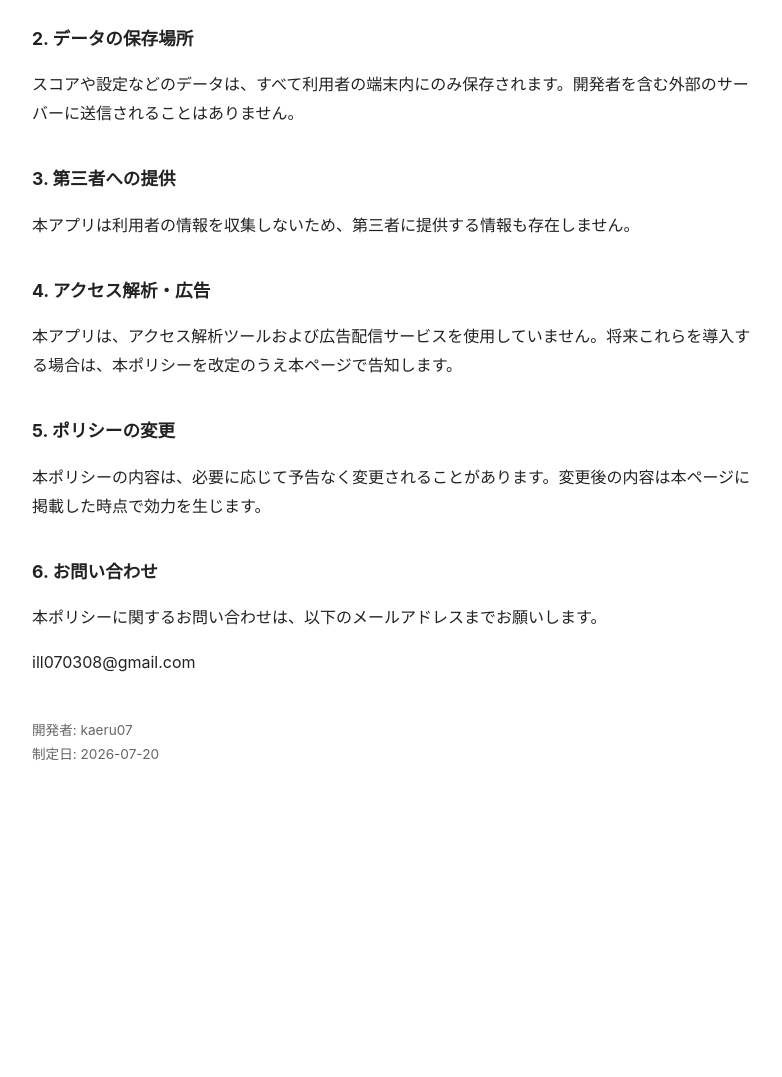
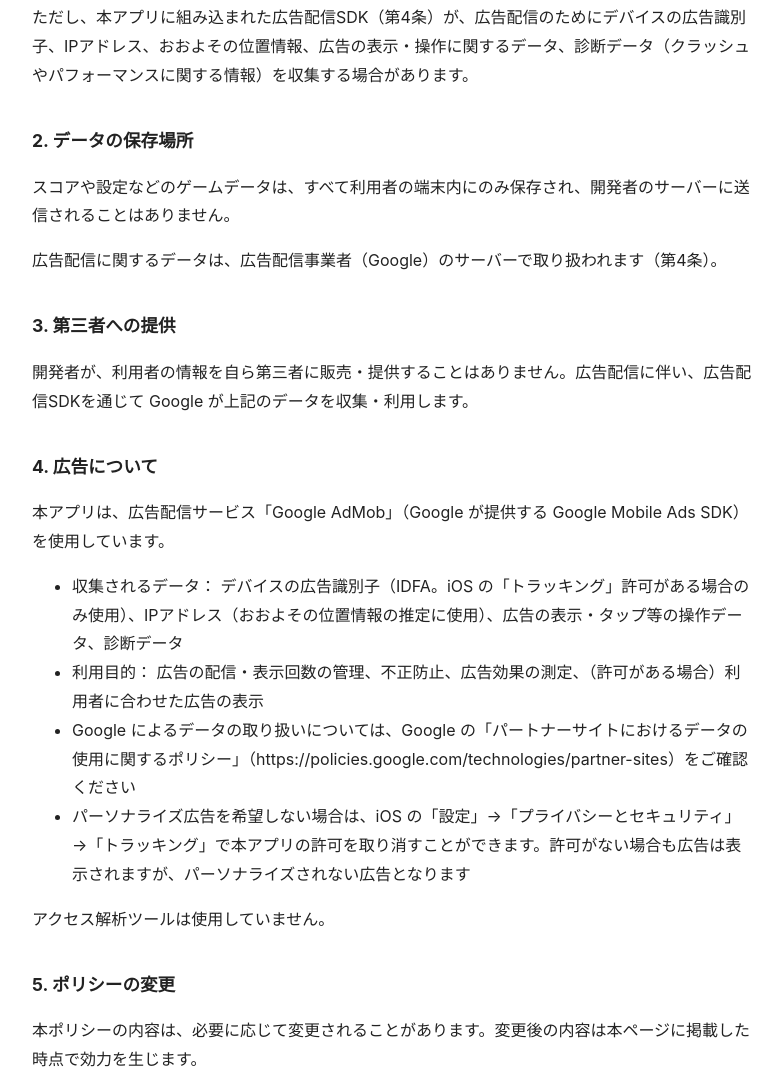
Before and after one commit to kaeru07/kaeru07.github.io, a plain HTML site: page privacy/himatsubushi.html in a window 1280 px wide. Shown: the part 316-1393 px from the top of the page, without its empty margins (248-1030 px from the left). Before the commit the page ends 1160 px from the top, so only its background shows below. Drawn offline with Linux system fonts and the light colour scheme.

Commit message:
プライバシーポリシー改定：AdMob導入に伴う広告・データ収集の明記（暇つぶし v1.0.1 審査提出準備）

```diff
--- a/privacy/himatsubushi.html
+++ b/privacy/himatsubushi.html
@@ -17,26 +17,35 @@
 <p>本ポリシーは、iOS アプリ「暇潰し！」（以下「本アプリ」）における利用者情報の取り扱いについて定めるものです。</p>
 
 <h2>1. 収集する情報</h2>
-<p>本アプリは、氏名・メールアドレス・位置情報などの個人情報を一切収集しません。アカウント登録も不要です。</p>
+<p>本アプリ自体は、氏名・メールアドレス・正確な位置情報などの個人情報を収集しません。アカウント登録も不要です。</p>
+<p>ただし、本アプリに組み込まれた広告配信SDK（第4条）が、広告配信のためにデバイスの広告識別子、IPアドレス、おおよその位置情報、広告の表示・操作に関するデータ、診断データ（クラッシュやパフォーマンスに関する情報）を収集する場合があります。</p>
 
 <h2>2. データの保存場所</h2>
-<p>スコアや設定などのデータは、すべて利用者の端末内にのみ保存されます。開発者を含む外部のサーバーに送信されることはありません。</p>
+<p>スコアや設定などのゲームデータは、すべて利用者の端末内にのみ保存され、開発者のサーバーに送信されることはありません。</p>
+<p>広告配信に関するデータは、広告配信事業者（Google）のサーバーで取り扱われます（第4条）。</p>
 
 <h2>3. 第三者への提供</h2>
-<p>本アプリは利用者の情報を収集しないため、第三者に提供する情報も存在しません。</p>
+<p>開発者が、利用者の情報を自ら第三者に販売・提供することはありません。広告配信に伴い、広告配信SDKを通じて Google が上記のデータを収集・利用します。</p>
 
-<h2>4. アクセス解析・広告</h2>
-<p>本アプリは、アクセス解析ツールおよび広告配信サービスを使用していません。将来これらを導入する場合は、本ポリシーを改定のうえ本ページで告知します。</p>
+<h2>4. 広告について</h2>
+<p>本アプリは、広告配信サービス「Google AdMob」（Google が提供する Google Mobile Ads SDK）を使用しています。</p>
+<ul>
+<li>収集されるデータ： デバイスの広告識別子（IDFA。iOS の「トラッキング」許可がある場合のみ使用）、IPアドレス（おおよその位置情報の推定に使用）、広告の表示・タップ等の操作データ、診断データ</li>
+<li>利用目的： 広告の配信・表示回数の管理、不正防止、広告効果の測定、（許可がある場合）利用者に合わせた広告の表示</li>
+<li>Google によるデータの取り扱いについては、Google の「パートナーサイトにおけるデータの使用に関するポリシー」（https://policies.google.com/technologies/partner-sites）をご確認ください</li>
+<li>パーソナライズ広告を希望しない場合は、iOS の「設定」→「プライバシーとセキュリティ」→「トラッキング」で本アプリの許可を取り消すことができます。許可がない場合も広告は表示されますが、パーソナライズされない広告となります</li>
+</ul>
+<p>アクセス解析ツールは使用していません。</p>
 
 <h2>5. ポリシーの変更</h2>
-<p>本ポリシーの内容は、必要に応じて予告なく変更されることがあります。変更後の内容は本ページに掲載した時点で効力を生じます。</p>
+<p>本ポリシーの内容は、必要に応じて変更されることがあります。変更後の内容は本ページに掲載した時点で効力を生じます。</p>
 
 <h2>6. お問い合わせ</h2>
 <p>本ポリシーに関するお問い合わせは、以下のメールアドレスまでお願いします。</p>
 <p>ill070308@gmail.com</p>
 
 <footer>
-<p>開発者: kaeru07<br>制定日: 2026-07-20</p>
+<p>開発者: kaeru07<br>制定日: 2026-07-20<br>改定日: 2026-11-20</p>
 </footer>
 </body>
 </html>
```
